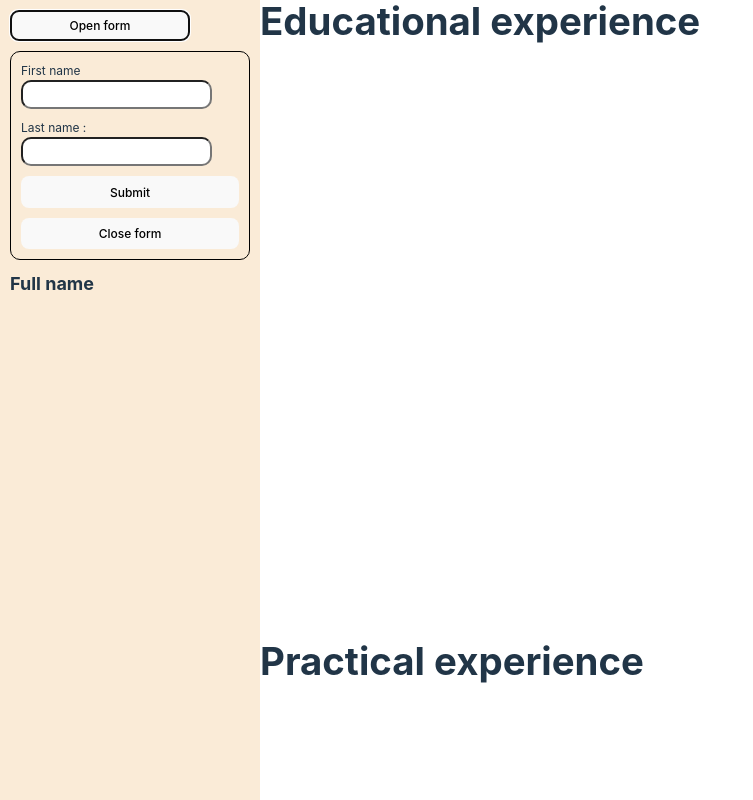
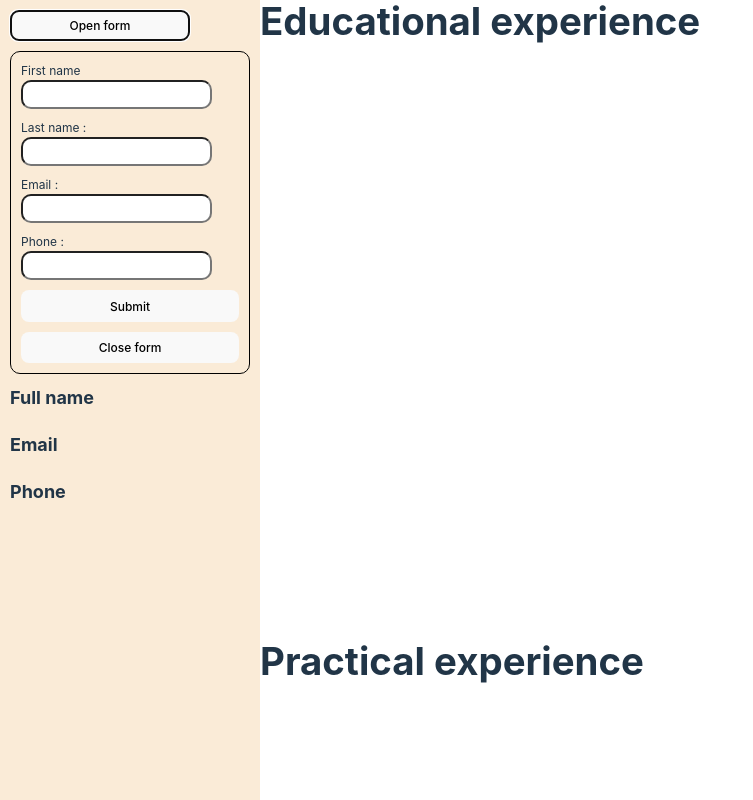
Before and after one commit to Francois-T9/cv-app, a React (Vite) app in the folder cv/: page / in a window 1280 px wide. Both pictures are taken after a click on the button "Open form". Shown: the top 800 px of the page, without its empty margins (0-753 px from the left). Built offline with nearby package versions, Linux system fonts and the light colour scheme.

Commit message:
Added a function to display information on button click

```diff
--- a/cv/src/components/General.jsx
+++ b/cv/src/components/General.jsx
@@ -4,18 +4,40 @@ import "../styles/general.css";
 function General() {
   const [firstName, setFirstName] = useState("");
   const [lastName, setLastName] = useState("");
+  const [email, setEmail] = useState("");
+  const [phone, setPhone] = useState("");
+  const [toggleForm, setToggleForm] = useState(false);
+
+  const [displayName, setDisplayName] = useState("");
+  const [displayEmail, setDisplayEmail] = useState("");
+  const [displayPhone, setDisplayPhone] = useState("");
 
   const handleFirstNameChange = (e) => {
     setFirstName(e.target.value);
   };
 
-  const [toggleForm, setToggleForm] = useState(false);
   const handleLasttNameChange = (e) => {
     setLastName(e.target.value);
   };
+
+  const handleEmailChange = (e) => {
+    setEmail(e.target.value);
+  };
+
+  const handlePhoneChange = (e) => {
+    setPhone(e.target.value);
+  };
+
   const popupForm = (e) => {
     e.preventDefault();
     setToggleForm(!toggleForm);
+  };
+
+  const handleSubmit = (e) => {
+    e.preventDefault();
+    setDisplayName(firstName + " " + lastName);
+    setDisplayEmail(email);
+    setDisplayPhone(phone);
   };
 
   return (
@@ -43,18 +65,25 @@ function General() {
                 onChange={handleLasttNameChange}
               />
             </label>
-            <button onClick={popupForm}>Submit</button>
+            <label htmlFor="">
+              Email :{" "}
+              <input type="email" value={email} onChange={handleEmailChange} />
+            </label>
+            <label htmlFor="">
+              Phone :{" "}
+              <input type="tel" value={phone} onChange={handlePhoneChange} />
+            </label>
+            <button onClick={handleSubmit}>Submit</button>
             <button onClick={popupForm}>Close form</button>
           </form>
         </div>
       )}
-
-      <div className="display-general-info">
-        <h2>Full name</h2>
-        <p>
-          {firstName} {lastName}
-        </p>
-      </div>
+      <h2>Full name</h2>
+      <p>{displayName}</p>
+      <h2>Email</h2>
+      <p>{displayEmail}</p>
+      <h2>Phone</h2>
+      <p>{displayPhone}</p>
     </div>
   );
 }
```
